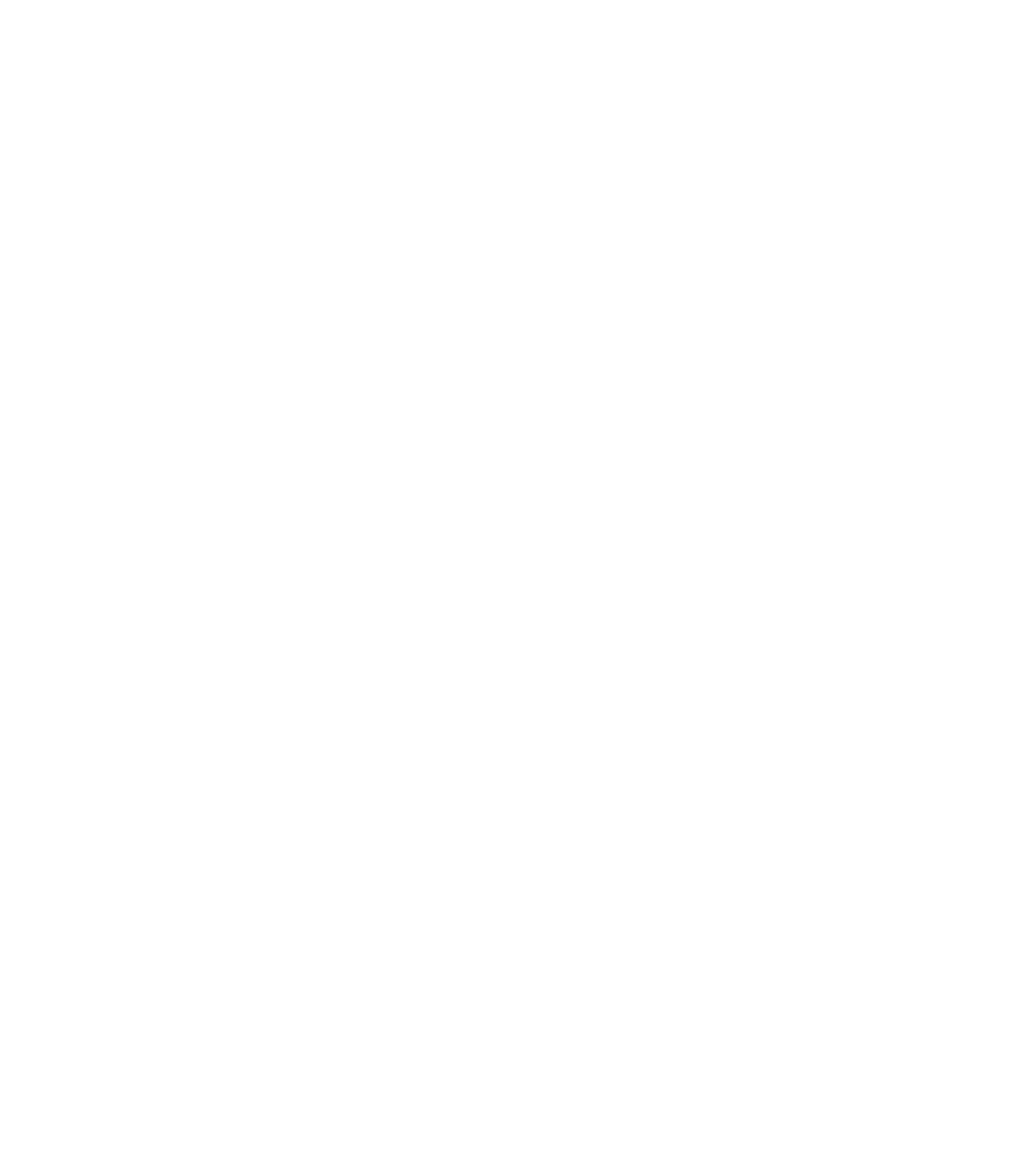
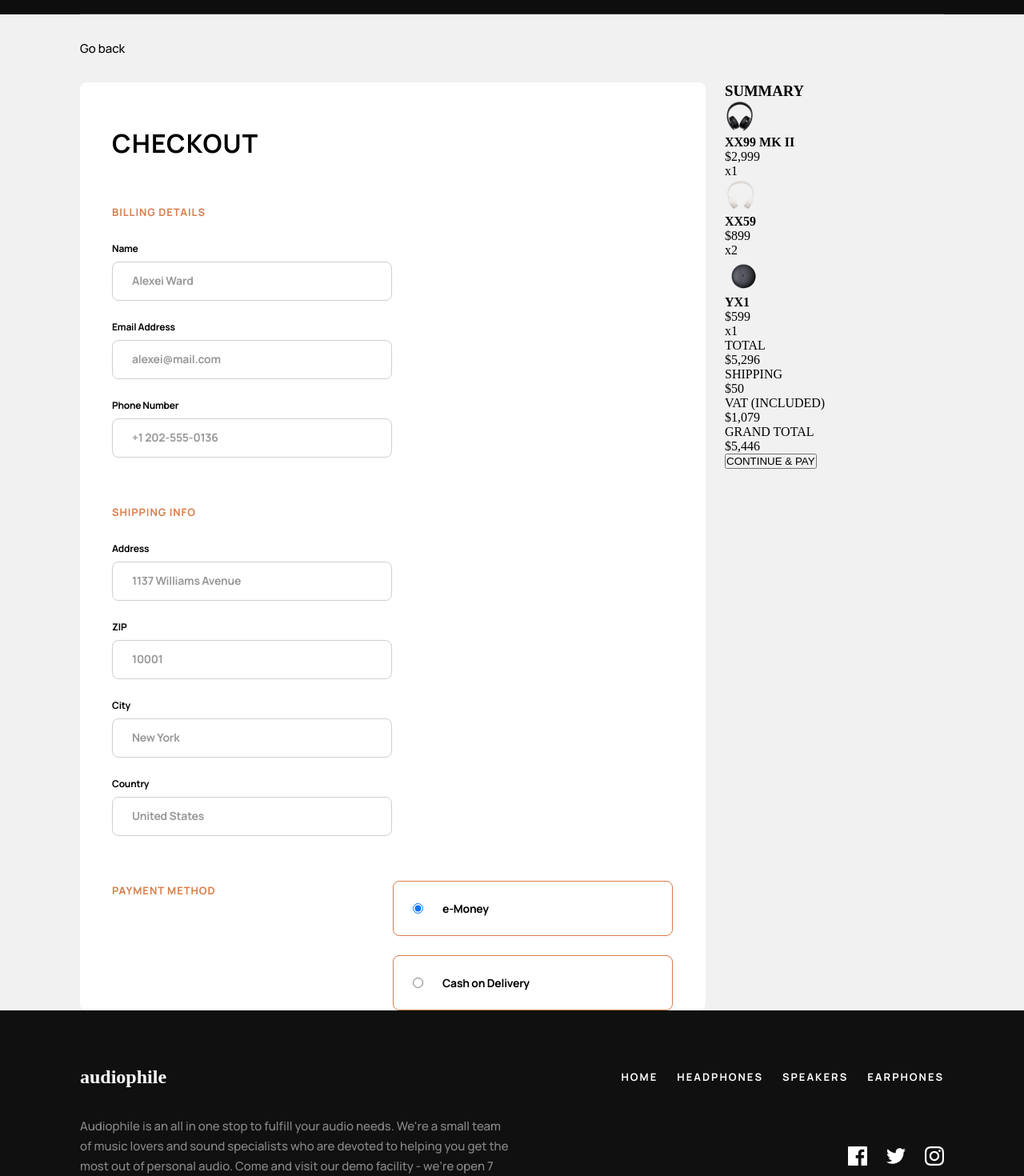
Before and after one commit to Manuel-kl/audiophile, a Vue app: page /checkout in a window 1280 px wide. Before the commit this address had no page. Shown: the part 80-1550 px from the top of the page at 80% size. Before the commit the page ends 800 px from the top, so only its background shows below. Built offline with nearby package versions, Linux system fonts and the light colour scheme.

Commit message:
added checkout page

```diff
--- a/src/components/Cart/CartComponent.vue
+++ b/src/components/Cart/CartComponent.vue
@@ -59,11 +59,19 @@
       </div>
     </div>
     <div class="checkout">
-      <button>CHECKOUT</button>
+      <button @click="goToCheckout">CHECKOUT</button>
     </div>
   </div>
 </template>
-<script setup></script>
+<script setup>
+import { useRouter } from "vue-router";
+
+const router = useRouter();
+
+const goToCheckout = () => {
+  router.push("/checkout");
+};
+</script>
 <style lang="scss" scoped>
 @import "../../sass/global.scss";
 
--- /dev/null
+++ b/src/components/Cart/CheckoutComponent.vue
@@ -0,0 +1,322 @@
+<template>
+  <div class="checkout-wrapper">
+    <div class="nav-bar">
+      <nav-bar />
+    </div>
+    <div class="back">
+      <h1 @click="goBack">Go back</h1>
+    </div>
+    <section class="checkout">
+      <div class="checkout">
+        <h3>CHECKOUT</h3>
+        <div class="billing-details">
+          <h4>BILLING DETAILS</h4>
+          <div class="form">
+            <div class="form-group">
+              <label for="name">Name</label>
+              <input type="text" id="name" placeholder="Alexei Ward" />
+            </div>
+            <div class="form-group">
+              <label for="email">Email Address</label>
+              <input type="email" id="email" placeholder="alexei@mail.com" />
+            </div>
+            <div class="form-group">
+              <label for="phone">Phone Number</label>
+              <input type="tel" id="phone" placeholder="+1 202-555-0136" />
+            </div>
+          </div>
+        </div>
+        <div class="shipping-info">
+          <h4>SHIPPING INFO</h4>
+          <div class="form">
+            <div class="form-group">
+              <label for="address">Address</label>
+              <input
+                type="text"
+                id="address"
+                placeholder="1137 Williams Avenue"
+              />
+            </div>
+            <div class="form-group">
+              <label for="zip">ZIP</label>
+              <input type="text" id="zip" placeholder="10001" />
+            </div>
+            <div class="form-group">
+              <label for="city">City</label>
+              <input type="text" id="city" placeholder="New York" />
+            </div>
+            <div class="form-group">
+              <label for="country">Country</label>
+              <input type="text" id="country" placeholder="United States" />
+            </div>
+          </div>
+        </div>
+        <div class="payment-details">
+          <div class="payment-method">
+            <h4>Payment Method</h4>
+            <div class="options">
+              <div class="option">
+                <input type="radio" id="e-money" name="payment" checked />
+                <label for="e-money">e-Money</label>
+              </div>
+              <div class="option">
+                <input type="radio" id="cash" name="payment" />
+                <label for="cash">Cash on Delivery</label>
+              </div>
+            </div>
+          </div>
+          <div class="selected-options">
+            <div class="e-money" v-if="eMoney">
+              <div class="form-group">
+                <label for="e-name">e-Money Number</label>
+                <input type="text" id="e-name" placeholder="238521993" />
+              </div>
+              <div class="form-group">
+                <label for="e-pin">e-Money PIN</label>
+                <input type="text" id="e-pin" placeholder="6891" />
+              </div>
+            </div>
+          </div>
+        </div>
+      </div>
+      <div class="summary">
+        <h3>SUMMARY</h3>
+        <div class="products">
+          <div class="product">
+            <div class="left">
+              <img src="../../assets/images/cart-image-1.png" alt="" />
+              <div class="info">
+                <h4>XX99 MK II</h4>
+                <p class="price">$2,999</p>
+              </div>
+            </div>
+            <div class="right">
+              <p>x1</p>
+            </div>
+          </div>
+          <div class="product">
+            <div class="left">
+              <img src="../../assets/images/cart-image-2.png" alt="" />
+              <div class="info">
+                <h4>XX59</h4>
+                <p class="price">$899</p>
+              </div>
+            </div>
+            <div class="right">
+              <p>x2</p>
+            </div>
+          </div>
+          <div class="product">
+            <div class="left">
+              <img src="../../assets/images/cart-image-3.png" alt="" />
+              <div class="info">
+                <h4>YX1</h4>
+                <p class="price">$599</p>
+              </div>
+            </div>
+            <div class="right">
+              <p>x1</p>
+            </div>
+          </div>
+        </div>
+        <div class="summary-total">
+          <div class="total">
+            <p>TOTAL</p>
+            <p class="price">$5,296</p>
+          </div>
+          <div class="shipping">
+            <p>SHIPPING</p>
+            <p class="price">$50</p>
+          </div>
+          <div class="vat">
+            <p>VAT (INCLUDED)</p>
+            <p class="price">$1,079</p>
+          </div>
+          <div class="grand-total">
+            <p>GRAND TOTAL</p>
+            <p class="price">$5,446</p>
+          </div>
+          <button class="btn">CONTINUE & PAY</button>
+        </div>
+      </div>
+    </section>
+    <div class="footer">
+      <footer-component />
+    </div>
+  </div>
+</template>
+<script setup>
+import NavBar from "../NavBar.vue";
+import FooterComponent from "../FooterComponent.vue";
+import { useRouter } from "vue-router";
+
+const router = useRouter();
+
+const goBack = () => {
+  router.go(-1);
+};
+</script>
+<style lang="scss" scoped>
+@import "../../sass/global.scss";
+.checkout-wrapper {
+  .back {
+    background: $light-gray;
+    padding: 30px 100px;
+    display: flex;
+    justify-content: flex-start;
+    align-items: center;
+
+    h1 {
+      color: $black;
+      font-family: $manrope;
+      cursor: pointer;
+      font-size: 15px;
+      font-style: normal;
+      font-weight: 500;
+      line-height: 25px;
+    }
+  }
+  section.checkout {
+    display: flex;
+    flex-wrap: wrap;
+    gap: 24px;
+    padding: 0 100px;
+    background: $light-gray;
+
+    div.checkout {
+      display: flex;
+      flex-direction: column;
+      gap: 56px;
+      flex-basis: 65%;
+      padding: 58px 40px 0px 40px;
+      background: $white;
+      border-radius: 8px;
+
+      h3 {
+        color: $black;
+        font-family: $manrope;
+        font-size: 32px;
+        font-style: normal;
+        font-weight: 700;
+        line-height: 36px;
+        letter-spacing: 1.143px;
+        text-transform: uppercase;
+      }
+
+      .billing-details,
+      .shipping-info {
+        display: flex;
+        flex-direction: column;
+        gap: 24px;
+
+        h4 {
+          color: $primary-color;
+          font-family: $manrope;
+          font-size: 13px;
+          font-style: normal;
+          font-weight: 700;
+          line-height: 25px;
+          letter-spacing: 0.929px;
+          text-transform: uppercase;
+        }
+
+        .form {
+          display: inline-flex;
+          flex-direction: row;
+          flex-wrap: wrap;
+          gap: 24px;
+
+          .form-group {
+            display: flex;
+            flex-direction: column;
+            gap: 8px;
+
+            label {
+              color: $black;
+              font-family: $manrope;
+              font-size: 12px;
+              font-style: normal;
+              font-weight: 700;
+              line-height: normal;
+              letter-spacing: -0.214px;
+            }
+
+            input {
+              border-radius: 8px;
+              border: 1px solid #cfcfcf;
+              background: $white;
+              width: 300px;
+              flex-shrink: 0;
+              outline: none;
+              padding: 16px 24px;
+
+              &::placeholder {
+                color: $black;
+                font-family: $manrope;
+                font-size: 14px;
+                font-style: normal;
+                font-weight: 700;
+                line-height: normal;
+                letter-spacing: -0.25px;
+                opacity: 0.4;
+              }
+            }
+          }
+        }
+      }
+      .payment-details {
+        display: flex;
+        flex-direction: column;
+        .payment-method {
+          display: grid;
+          grid-template-columns: 1fr 1fr;
+
+          h4 {
+            color: $primary-color;
+            font-family: $manrope;
+            font-size: 13px;
+            font-style: normal;
+            font-weight: 700;
+            line-height: 25px;
+            letter-spacing: 0.929px;
+            text-transform: uppercase;
+          }
+
+          .options {
+            display: flex;
+            flex-direction: column;
+            gap: 24px;
+
+            .option {
+              width: 300px;
+              padding: 24px;
+              flex-shrink: 0;
+              border-radius: 8px;
+              border: 1px solid $primary-color;
+              background: $white;
+              display: flex;
+              justify-content: flex-start;
+              gap: 24px;
+              align-items: center;
+
+              label {
+                color: $black;
+                font-family: $manrope;
+                font-size: 14px;
+                font-style: normal;
+                font-weight: 700;
+                line-height: normal;
+                letter-spacing: -0.25px;
+              }
+            }
+          }
+        }
+      }
+    }
+  }
+  .footer {
+    background-color: $black-shade-1;
+    padding: 0 100px;
+  }
+}
+</style>
--- a/src/router/index.js
+++ b/src/router/index.js
@@ -80,6 +80,15 @@ const routes = [{
                 /* webpackChunkName: "earphones-details" */
                 "../views/YX1EarphonesView.vue"
             ),
+    },
+    {
+        path: "/checkout",
+        name: "checkout",
+        component: () =>
+            import (
+                /* webpackChunkName: "checkout" */
+                "../views/CheckoutView.vue"
+            ),
     }
 ];
 
--- /dev/null
+++ b/src/views/CheckoutView.vue
@@ -0,0 +1,7 @@
+<template>
+  <Checkout />
+</template>
+<script setup>
+import Checkout from "@/components/Cart/CheckoutComponent.vue";
+</script>
+<style lang="scss" scoped></style>
```
